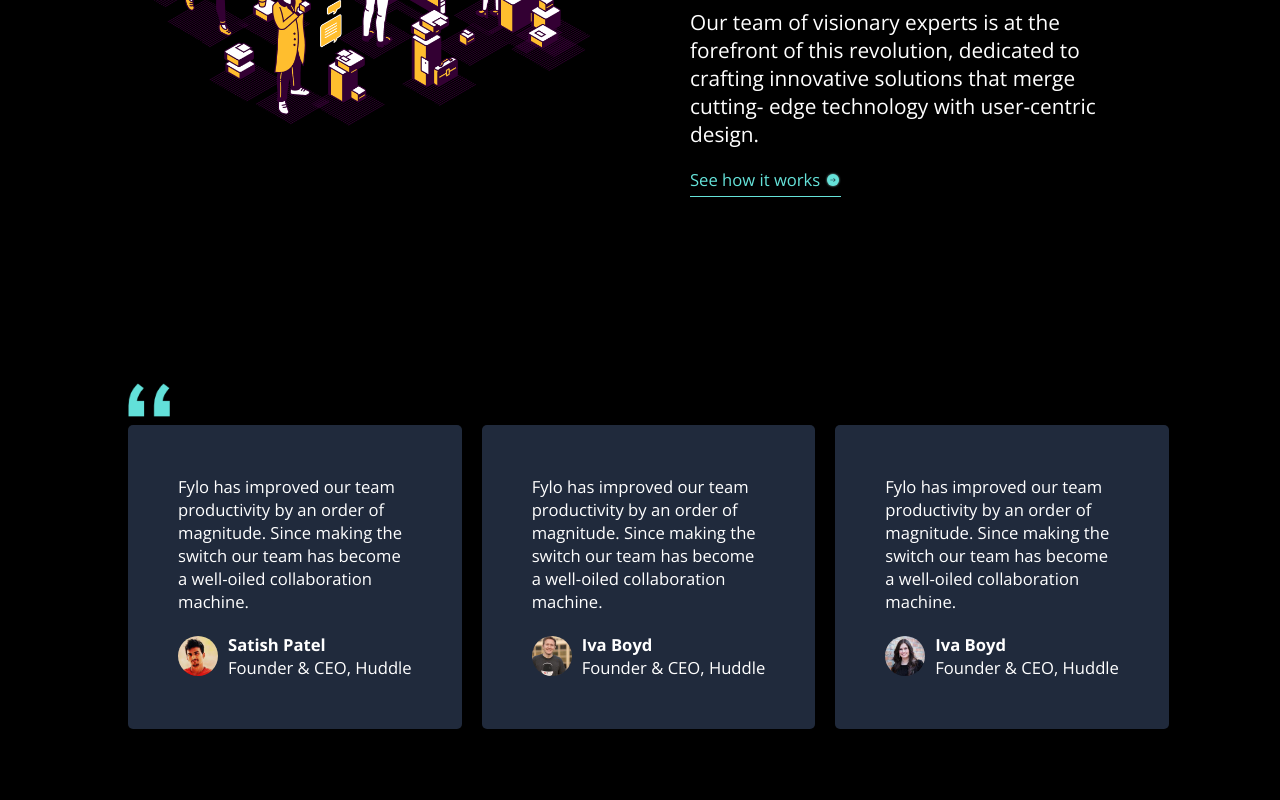
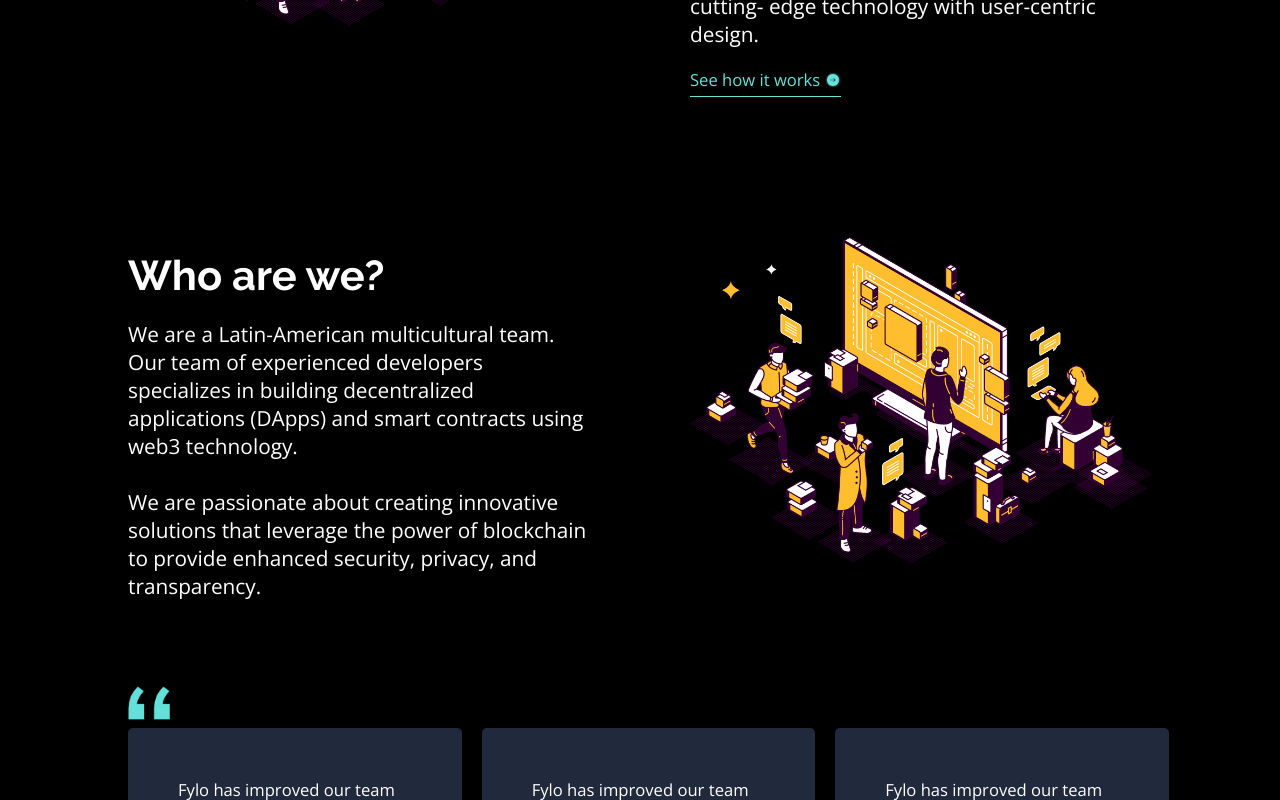
Before and after one commit to PaoAguilar/zingiberlabs-website, a Next.js app: page / in a window 1280 px wide. Shown: the part 2000-2800 px from the top of the page. Built offline with nearby package versions, Linux system fonts and the light colour scheme.

Commit message:
add about us section

```diff
--- a/components/Footer.tsx
+++ b/components/Footer.tsx
@@ -7,10 +7,12 @@ import {
   IoLogoTwitter,
   IoLogoInstagram,
 } from "react-icons/io5";
+import Slogan from "./Sections/Slogan";
 
 const Footer: FC = () => {
   return (
     <footer className={styles.main}>
+      <Slogan />
       <Image
         src="/logo-white.png"
         alt="Fylo Logo"
--- a/components/Form.tsx
+++ b/components/Form.tsx
@@ -17,15 +17,11 @@ const Form: FC = () => {
   return (
     <section aria-label="Early access" className={styles.wrapper}>
       <form className={styles.form} onSubmit={handleSubmit}>
-        <h1>Contact us today</h1>
+        <h1>Contact us now</h1>
         <p>
           Ready to jump into the world of Web3 and DeFi? Sign up in this contact
           form. Let&lsquo;`s embark on a journey that will change the digital
           landscape forever.
-        </p>
-        <p>
-          With ZingiberLabs, anything is possible and the possibilities are
-          limitless. Are you in?
         </p>
         <div className={styles.inputWrapper}>
           <div>
--- /dev/null
+++ b/components/Sections/AboutUs.tsx
@@ -0,0 +1,31 @@
+import Image from "next/image";
+import styles from "@styles/Sections/AboutUs.module.scss";
+
+const AboutUs = () => {
+  return (
+    <section aria-labelledby="section1-title" className={styles.aboutUs}>
+      <div>
+        <h1 id="productivity-title">Who are we?</h1>
+        <p>
+          We are a Latin-American multicultural team. Our team of experienced
+          developers specializes in building decentralized applications (DApps)
+          and smart contracts using web3 technology. <br />
+          <br />
+          We are passionate about creating innovative solutions that leverage
+          the power of blockchain to provide enhanced security, privacy, and
+          transparency.
+        </p>
+      </div>
+      <Image
+        width={615}
+        height={465}
+        src="/heroImage.png"
+        alt=""
+        objectFit="contain"
+        priority
+      />
+    </section>
+  );
+};
+
+export default AboutUs;
--- /dev/null
+++ b/components/Sections/Slogan.tsx
@@ -0,0 +1,14 @@
+import React from "react";
+
+const Slogan = () => {
+  return (
+    <section aria-label="Slogan">
+      <p>
+        With ZingiberLabs, anything is possible and the possibilities are
+        limitless. Are you in?
+      </p>
+    </section>
+  );
+};
+
+export default Slogan;
--- a/pages/index.tsx
+++ b/pages/index.tsx
@@ -1,10 +1,12 @@
 import Footer from "@components/Footer";
 import Form from "@components/Form";
 import Navbar from "@components/Navbar";
+import AboutUs from "@components/Sections/AboutUs";
 import Features from "@components/Sections/Features";
 import Intro from "@components/Sections/Intro";
 import Productivity from "@components/Sections/Productivity";
 import Reviews from "@components/Sections/Reviews";
+import Slogan from "@components/Sections/Slogan";
 import type { NextPage } from "next";
 import Head from "next/head";
 
@@ -23,6 +25,7 @@ const Home: NextPage = () => {
         <Intro />
         <Features />
         <Productivity />
+        <AboutUs />
         <Reviews />
         <Form />
         <Footer />
--- a/styles/Footer.module.scss
+++ b/styles/Footer.module.scss
@@ -2,7 +2,7 @@
 @use "variables" as *;
 .main {
   background-color: $footerBG;
-  padding: 5vw;
+  padding: 0 5vw;
   address {
     margin-bottom: 50px;
     .flex {
--- a/styles/Form.module.scss
+++ b/styles/Form.module.scss
@@ -13,12 +13,12 @@
     top: 0;
     left: 0;
     z-index: -1;
-    background: linear-gradient(
-      180deg,
-      transparent 0%,
-      transparent 50%,
-      $footerBG 50%
-    );
+    // background: linear-gradient(
+    //   180deg,
+    //   transparent 0%,
+    //   transparent 50%,
+    //   $footerBG 50%
+    // );
   }
 }
 .form {
--- a/styles/Sections/Productivity.module.scss
+++ b/styles/Sections/Productivity.module.scss
@@ -6,6 +6,7 @@
   grid-gap: 100px;
   text-align: left;
   padding: 0 10vw;
+  margin-bottom: 5rem;
   h1 {
     margin-top: 50px;
     max-width: 20ch;
--- /dev/null
+++ b/styles/Sections/aboutUs.module.scss
@@ -0,0 +1,23 @@
+
+.aboutUs {
+  margin-top: 5rem;
+  display: grid;
+  align-items: center;
+  grid-template-columns: repeat(auto-fit, minmax(min(400px, 100%), 1fr));
+  grid-gap: 100px;
+  text-align: left;
+  padding: 0 10vw;
+  h1 {
+    margin-top: 50px;
+    max-width: 20ch;
+    font-size: 2rem;
+  }
+  div {
+    display: flex;
+    flex-direction: column;
+    gap: 20px;
+  }
+  p {
+    max-width: 40ch;
+  }
+}
--- a/styles/globals.scss
+++ b/styles/globals.scss
@@ -31,10 +31,6 @@ a {
   font-family: "Raleway", sans-serif;
 }
 
-::selection {
-  background-color: $cyan;
-  color: black;
-}
 :root {
   font-size: 100%;
   @include lg {
@@ -48,5 +44,4 @@ section {
   gap: 20px;
   text-align: center;
   padding: 25px;
-  margin-bottom: 100px;
 }
```
